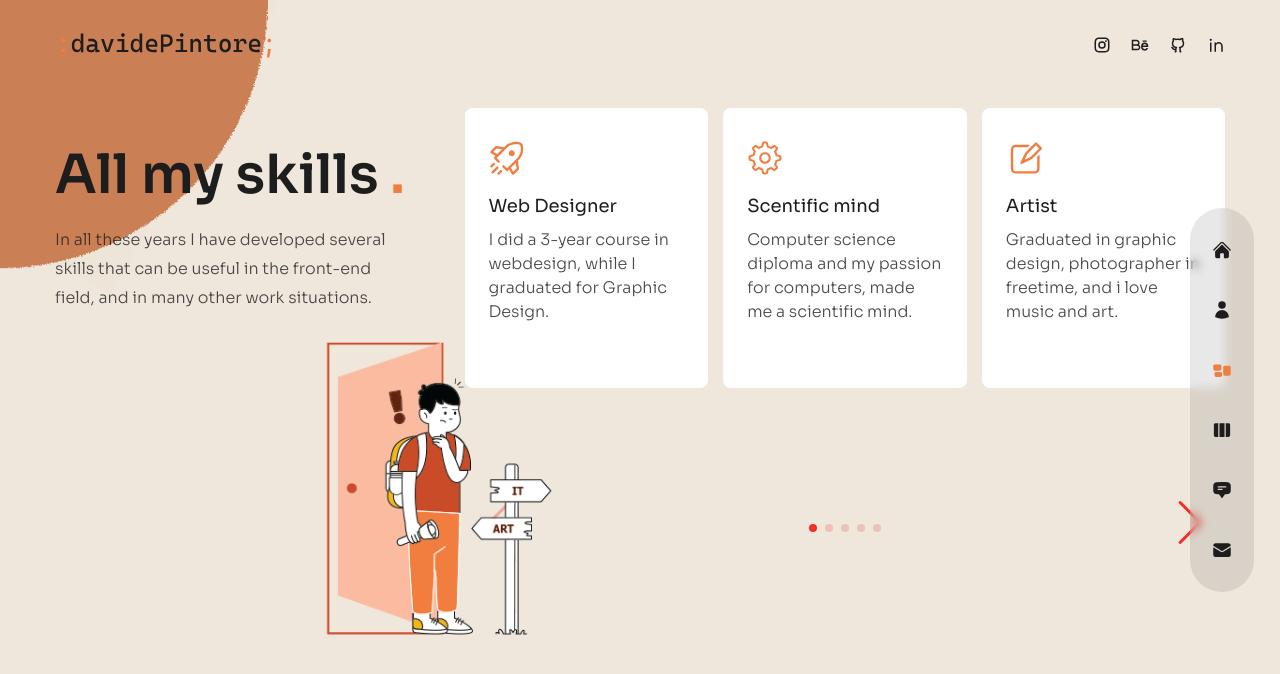
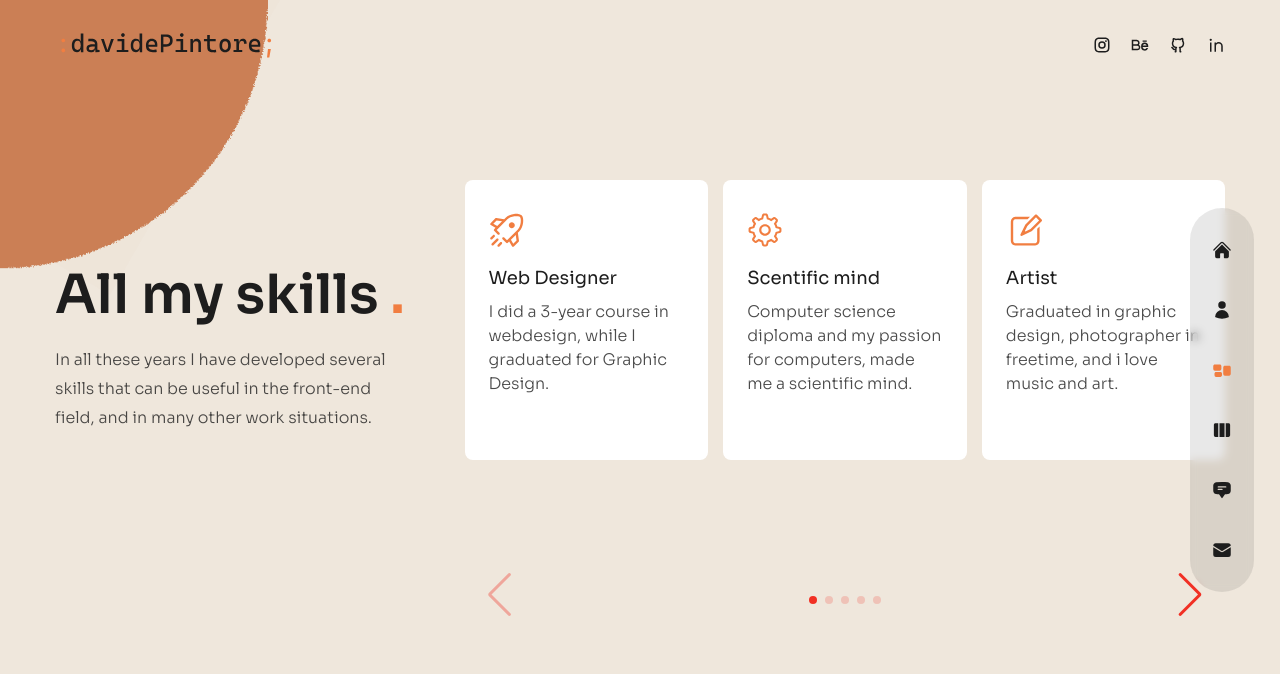
Before and after one commit to DartleDartle/Dartle-portfolio, a Next.js app: page /services in a window 1280 px wide. Shown: the top 674 px of the page. Built offline with nearby package versions, Linux system fonts and the light colour scheme.

Commit message:
fixing skills page

```diff
--- a/components/Bulb.js
+++ b/components/Bulb.js
@@ -3,7 +3,7 @@ import Image from 'next/image';
 
 const Bulb = () => {
   return (
-    <div className='absolute left-1/4  bottom-24 z-10 w-[260px] xl:w-[240px] hidden xl:block'>
+    <div className='absolute left-1/4 bottom-24 z-10 w-[260px] xl:w-[240px] hidden xl2:hidden xl:block'>
       <Image
         src={'/choosin.png'}
         width={260}
--- a/pages/services/index.js
+++ b/pages/services/index.js
@@ -9,11 +9,11 @@ import { fadeIn } from '../../variants';
 
 const Services = () => {
   return (
-    <div className='min-h-screen bg-grey py-36 xl:pt-0 xl:mt-0 flex items-center'>
+    <div className='min-h-screen bg-grey flex items-center'>
       <div className='container mx-auto '>
         <div className='flex flex-col xl:flex-row gap-x-8'>
           {/* text */}
-          <div className='text-center flex xl:w-[30vw] flex-col lg:text-left mb-4 xl:mb-0'>
+          <div className='text-center flex xl:w-[30vw] flex-col lg:text-left mb-4 xl:mb-0 xl:mt-12'>
             <motion.h2
               variants={fadeIn('up', 0.2)}
               initial='hidden'
--- a/pages/work/index.js
+++ b/pages/work/index.js
@@ -7,12 +7,12 @@ import { fadeIn } from '../../variants';
 
 const Work = () => {
   return (
-    <div className='h-screen bg-grey py-36 flex items-center'>
+    <div className='min-h-screen bg-grey py-9 flex items-center'>
 
       <div className='container mx-auto'>
-        <div className='flex flex-col xl:flex-row gap-x-8'>
+        <div className='flex flex-col xl:flex-row gap-x-8  '>
           {/* text */}
-          <div className='text-center flex xl:w-[30vw] flex-col lg:text-left mb-4 xl:mb-0'>
+          <div className='text-center flex xl:w-[30vw] flex-col lg:text-left  mb-4 xl:mb-0 '>
             <motion.h2
               variants={fadeIn('up', 0.2)}
               initial='hidden'
@@ -40,7 +40,7 @@ const Work = () => {
             initial='hidden'
             animate='show'
             exit='hidden'
-            className='w-full xl:max-w-[65%]'
+            className='w-full xl:max-w-[65%] md:max-w-[75%]'
           >
             <WorkSlider />
           </motion.div>
--- a/tailwind.config.js
+++ b/tailwind.config.js
@@ -19,6 +19,7 @@ module.exports = {
       md: '768px',
       lg: '960px',
       xl: '1200px',
+      xl2: '1200px',
     },
     extend: {
       colors: {
```
